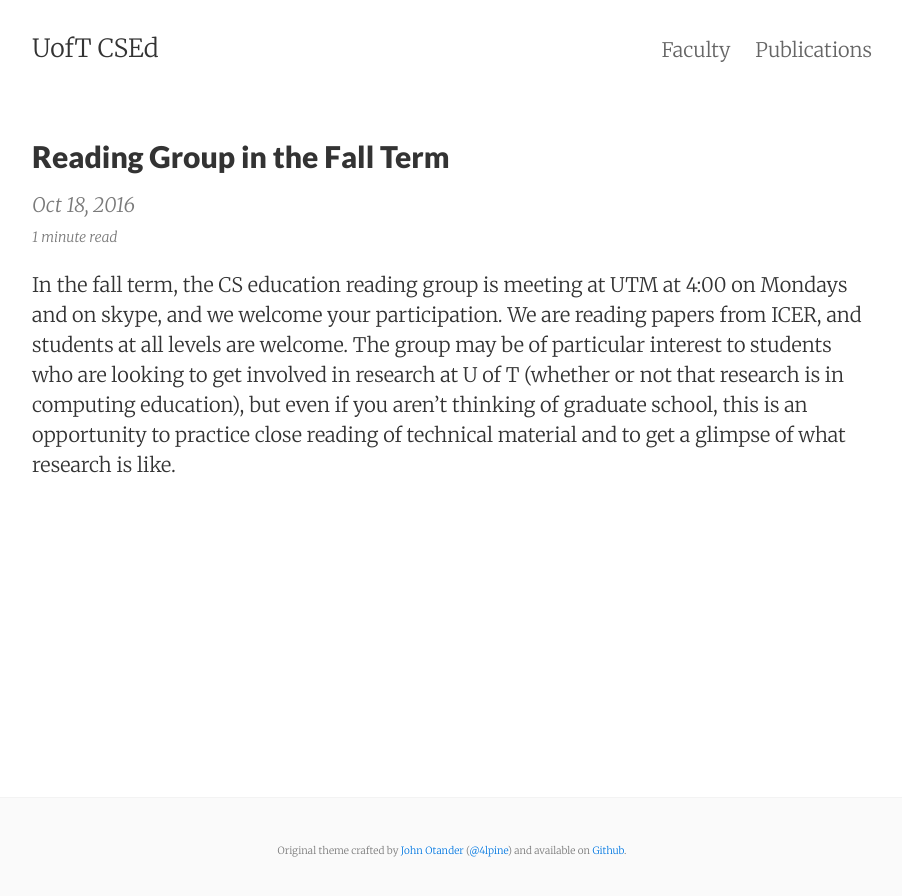
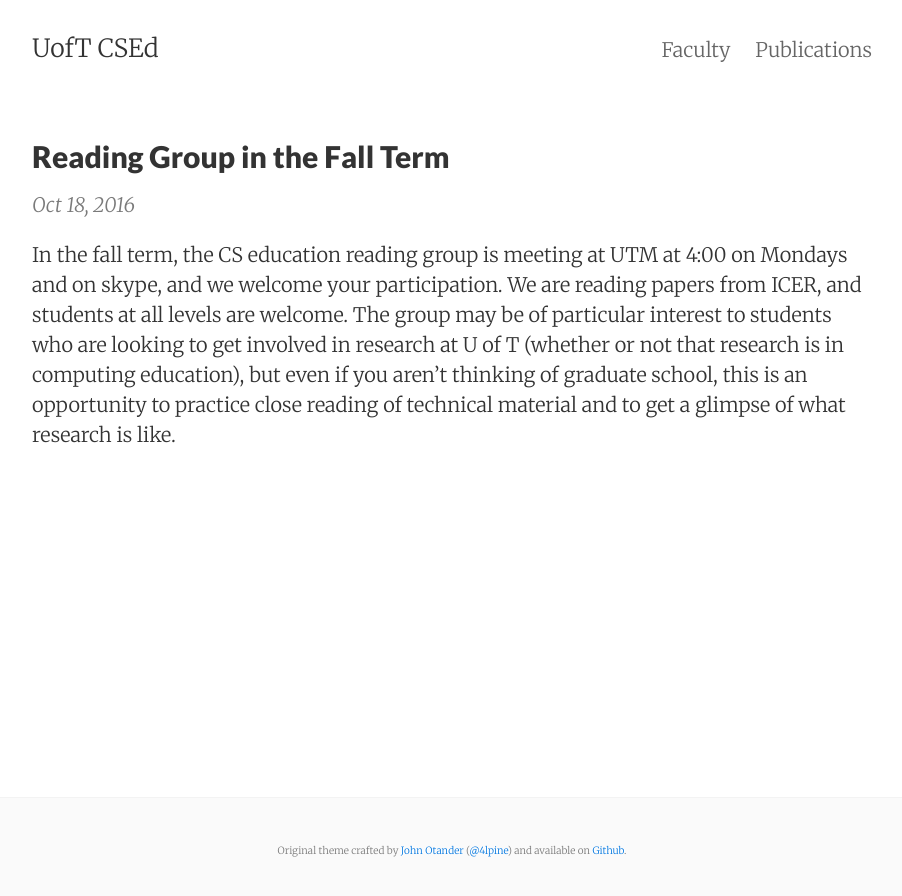
Before and after one commit to uoftcsed/uoftcsed.github.io, a Jekyll site: the page built from _posts/2016-08-23-fall-reading-group.md, in a window 1280 px wide. Shown: the top 896 px of the page, without its empty margins (188-1090 px from the left). Built offline with Jekyll 4.4.1, drawn with Linux system fonts in a browser that asks for light colours.

Commit message:
Removing 'minute read' note

```diff
--- a/_layouts/post.html
+++ b/_layouts/post.html
@@ -1,23 +1,12 @@
 ---
 layout: default
 ---
-
-{% assign minutes = content | strip_html | number_of_words | divided_by: 180 %}
-{% if minutes == 0 %}
-{% assign minutes = 1 %}
-{% endif %}
 
 <div class="post-header mb2">
   <h1 class="h2">{{ page.title }}</h1>
   <span class="post-meta">{{ page.date | date: site.date_format }}</span><br>
   {% if page.update_date %}
     <span class="post-meta">{{ site.text.post.updated }}: {{ page.update_date | date: site.date_format }}</span><br>
-  {% endif %}
-  <span class="post-meta small">
-  {% if page.minutes %}
-    {{ page.minutes }} {{ site.text.post.minute_read }}
-  {% else %}
-    {{ minutes }} {{ site.text.post.minute_read }}
   {% endif %}
   </span>
 </div>
--- a/_pubs/bibs/Zingaro.bib
+++ b/_pubs/bibs/Zingaro.bib
@@ -83,7 +83,7 @@
 title = {A Multi-institutional Study of Peer Instruction in Introductory Computing},
 booktitle = {Proceedings of the 47th {ACM} technical symposium on Computer Science Education ({SIGCSE})},
 year = 2016,
-comment={Best Paper Award},
+comment={<b>Best Paper Award</b>},
 location = {Memphis, TN, USA},
 pages = {358--363},
 }
@@ -114,7 +114,7 @@
 title = {Predicting Student Success using Fine Grain Clicker Data},
 booktitle = {Proceedings of the Tenth international Conference on Computing Education Research ({ICER})},
 year = 2014,
-comment={Best Paper Award},
+comment={<b>Best Paper Award</b>},
 location = {Scotland},
 publisher = {ACM},
 pages={51--58}
```
